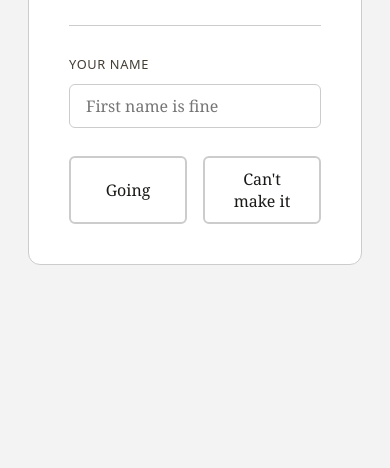
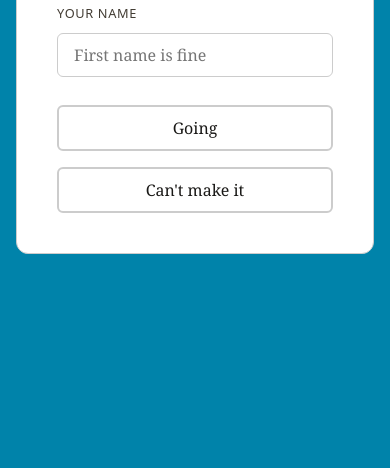
Before and after one commit to justavanee/INST630, a plain HTML site: page tutorial_4/index.html in a window 390 px wide. Shown: the part 376-844 px from the top of the page. Drawn offline with Linux system fonts and the light colour scheme.

Commit message:
fixed responsiveness

```diff
--- a/tutorial_4/style.css
+++ b/tutorial_4/style.css
@@ -5,7 +5,7 @@
 
 :root {
     /* color */
-    --color-bg: #f3f3f3;
+    --color-bg: #0083aa;
     --color-card: #ffffff;
     --color-text: #1a1917;
     --color-muted: #433d34;
@@ -56,18 +56,35 @@ body {
 /* ── page layout: card + tasks side by side ─────────── */
 .page {
     display: flex;
-    grid-template-columns: 26rem 1fr;
-    gap: var(--space-xl);
+    /* grid-template-columns: 26rem 1fr;
+    gap: var(--space-xl); */
     justify-content: center;
     align-items: center;
-    max-width: 72rem;
-    margin: 0 auto;
+    /* max-width: 72rem;
+    margin: 0 auto; */
     min-height: calc(100vh - 2 * var(--space-lg));
+    width: 100%;
 }
 
-@media (max-width: 52rem) {
+@media (max-width: 30rem) {
+    body {
+        padding: var(--space-md);
+    }
+
     .page {
-        grid-template-columns: 1fr;
+        min-height: calc(100vh - 2 * var(--space-md));
+    }
+
+    .card {
+        padding: var(--space-lg);
+    }
+
+    .rsvp-buttons {
+        flex-direction: column;
+    }
+
+    .btn {
+        width: 100%;
     }
 }
 
@@ -79,8 +96,9 @@ body {
     padding: var(--space-xl);
     display: grid;
     gap: var(--space-lg);
-    width: 26rem;
-    max-width: 100%;
+    width: 100%;
+    max-width: 26rem;
+    min-width: 0;
 }
 
 .event-header {
@@ -135,10 +153,12 @@ input:focus {
 .rsvp-buttons {
     display: flex;
     gap: var(--space-md);
+    flex-wrap: wrap;
 }
 
 .btn {
     flex: 1;
+    min-width: 0;
     padding: var(--space-sm) var(--space-md);
     border: 2px solid var(--color-border);
     border-radius: var(--radius-sm);
@@ -189,61 +209,3 @@ input:focus {
 .hidden {
     display: none;
 }
-
-/* ── tasks panel ─────────────────────────────────────── */
-/* .tasks-panel {
-    display: grid;
-    gap: var(--space-lg);
-    font-family: system-ui, sans-serif;
-}
-
-.tasks-panel h2 {
-    font-size: 1.3rem;
-    font-weight: 600;
-    background: var(--color-accent);
-    padding: 0.2rem 1rem;
-}
-
-.tasks-panel .intro {
-    font-size: 0.95rem;
-}
-
-.task-group {
-    background: var(--color-task-bg);
-    border: 1px solid var(--color-task-border);
-    border-radius: var(--radius-sm);
-    padding: var(--space-lg);
-    display: grid;
-    gap: var(--space-sm);
-}
-
-.task-group h3 {
-    font-size: 0.95rem;
-    font-weight: 600;
-    text-transform: uppercase;
-    letter-spacing: 0.04em;
-    color: var(--color-text);
-
-    border-left: 0.8rem solid var(--color-accent);
-    padding-left: 0.6rem;
-}
-
-.task-group p {
-    font-size: 0.9rem;
-    color: var(--color-muted);
-    line-height: 1.6;
-}
-
-.task-group code {
-    font-family: "Monaco", "Menlo", monospace;
-    font-size: 0.85em;
-    background: rgba(0, 0, 0, 0.06);
-    padding: 0.1em 0.35em;
-    border-radius: 0.2rem;
-    color: var(--color-text);
-}
-
-.task-stretch {
-    background: var(--color-stretch);
-    border-color: #e6c84a;
-} */
```
Also changed, not shown: tutorial_4/index.html (+0 -89 lines).
